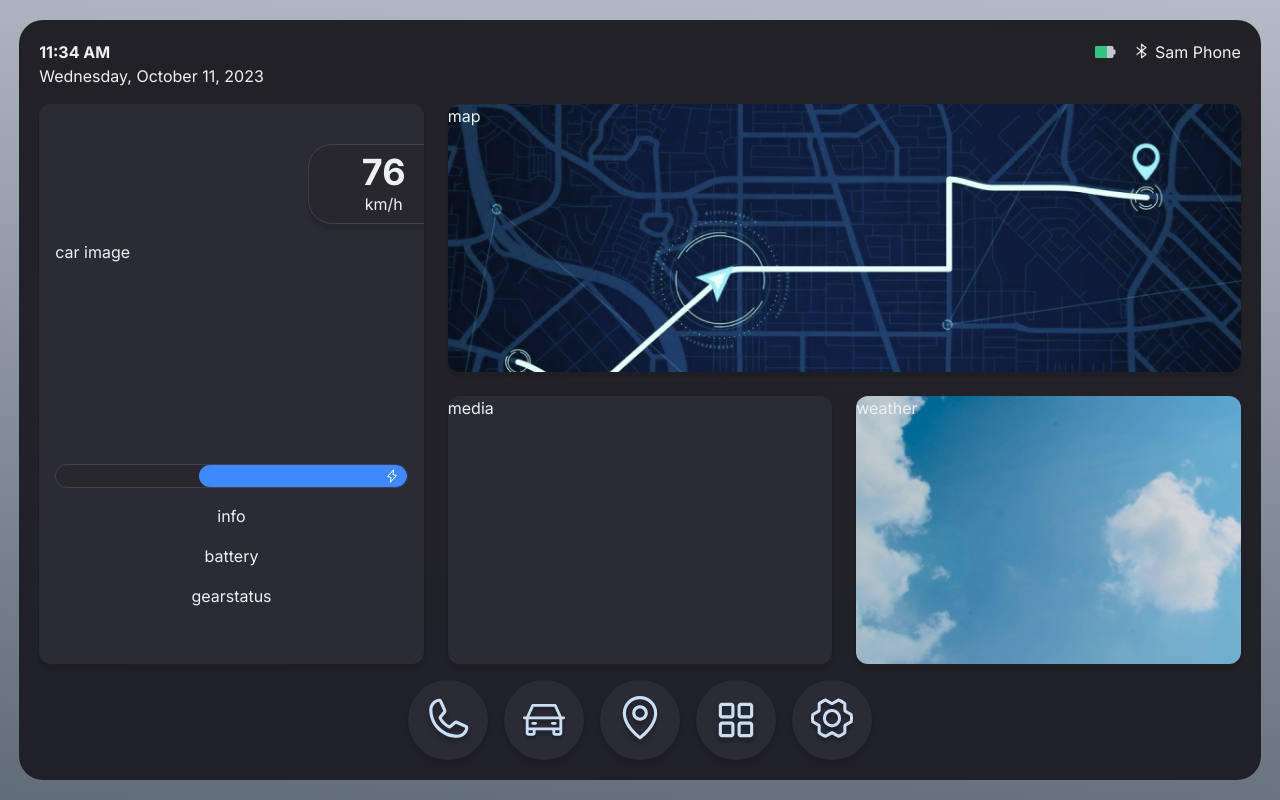
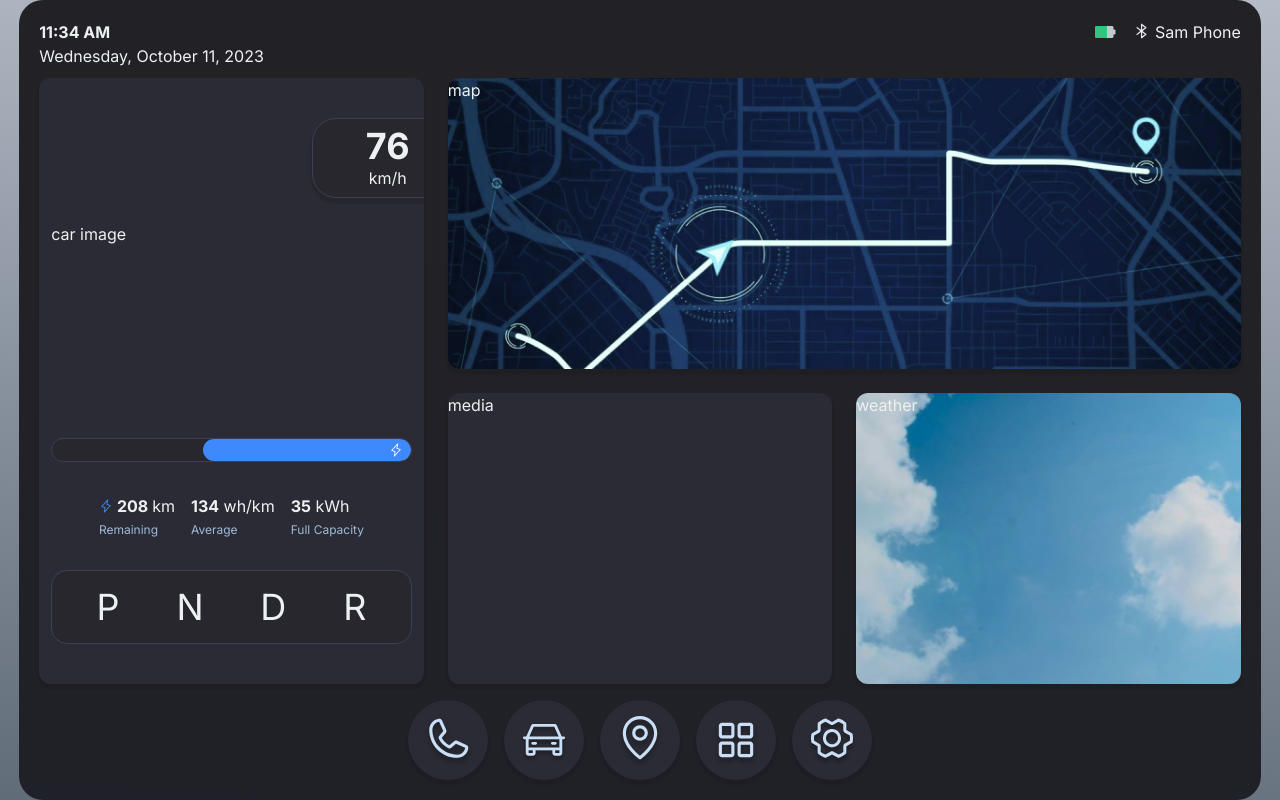
Before and after one commit to amekatze/dashboard-car, a Next.js app: page / in a window 1280 px wide. Built offline with nearby package versions, Linux system fonts and the light colour scheme.

Commit message:
battery status

```diff
--- a/src/app/globals.css
+++ b/src/app/globals.css
@@ -33,6 +33,8 @@ body {
     rgba(34, 34, 38, 1) 0%,
     rgba(32, 32, 40, 1) 100%
   );
+  min-width: 800px;
+  min-height: 800px;
   width: 97vw;
   height: 95vh;
 }
--- a/src/app/page.js
+++ b/src/app/page.js
@@ -37,26 +37,59 @@ export default function Home() {
           </div>
         </div>
         <div className="grid grid-cols-3 grid-rows-4 grow gap-6">
-          <div className="rounded-xl col-span-1 row-span-4 bg-[#2B2B35] car-info flex flex-col gap-4 items-center overflow-hidden py-10 px-4">
+          <div className="rounded-xl col-span-1 row-span-4 bg-[#2B2B35] car-info flex flex-col gap-6 items-center overflow-hidden py-10 px-3">
             <div className="bg-[#27272D] border-[1.4px] border-[#3E3E58] rounded-3xl h-20 w-40 self-end mr-[-60px] speed flex flex-col items-center justify-center pr-2">
               <span className="font-bold text-4xl">76</span>
               <span>km/h</span>
             </div>
-            <div className="h-52 w-full">car image</div>
+            <div className="h-48 w-full">car image</div>
             <div className="w-full bg-[#27272D] border-[1.4px] border-[#3E3E58] rounded-2xl flex flex-col overflow-hidden">
               <div className="flex justify-end self-end w-52 bg-[#3E8AFC] rounded-2xl px-2 py-1">
                 <Image
                   src="/icons/Lightning.svg"
                   width={14}
                   height={14}
-                  alt="Phone Icon"
+                  alt="Battery Icon"
                   loading="lazy"
                 />
               </div>
             </div>
-            <div>info</div>
-            <div>battery</div>
-            <div>gearstatus</div>
+            <div className="flex gap-4 justify-between mt-2">
+              <div className="flex flex-col gap-1">
+                <div className="flex items-center gap-1">
+                  <Image
+                    src="/icons/Lightning-Blue.svg"
+                    width={14}
+                    height={14}
+                    alt="Battery Icon"
+                    loading="lazy"
+                  />
+                  <b>208</b>km
+                </div>
+                <span className="text-xs text-[#9DBADA]"> Remaining</span>
+              </div>
+
+              <div className="flex flex-col gap-1">
+                <span>
+                  <b>134</b> wh/km
+                </span>
+                <span className="text-xs text-[#9DBADA]">Average</span>
+              </div>
+
+              <div className="flex flex-col gap-1">
+                <span>
+                  <b>35</b> kWh
+                </span>
+                <span className="text-xs text-[#9DBADA]">Full Capacity</span>
+              </div>
+            </div>
+
+            <div className="bg-[#27272D] border-[1.4px] border-[#3E3E58] rounded-2xl p-4 mt-2 flex justify-around w-full text-4xl">
+              <span>P</span>
+              <span>N</span>
+              <span>D</span>
+              <span>R</span>
+            </div>
           </div>
           <div className="col-span-2 row-span-2 rounded-xl map">map</div>
           <div className="col-span-1 row-span-2 bg-[#2B2B35] rounded-xl media">
```
Also changed, not shown: public/icons/Lightning-Blue.svg (added).
